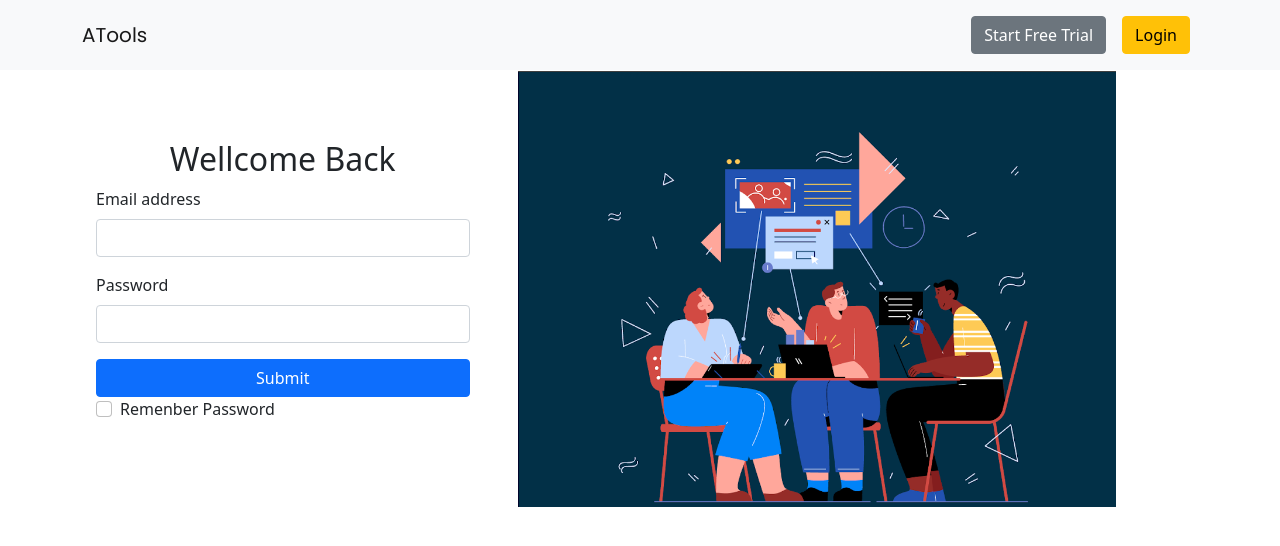
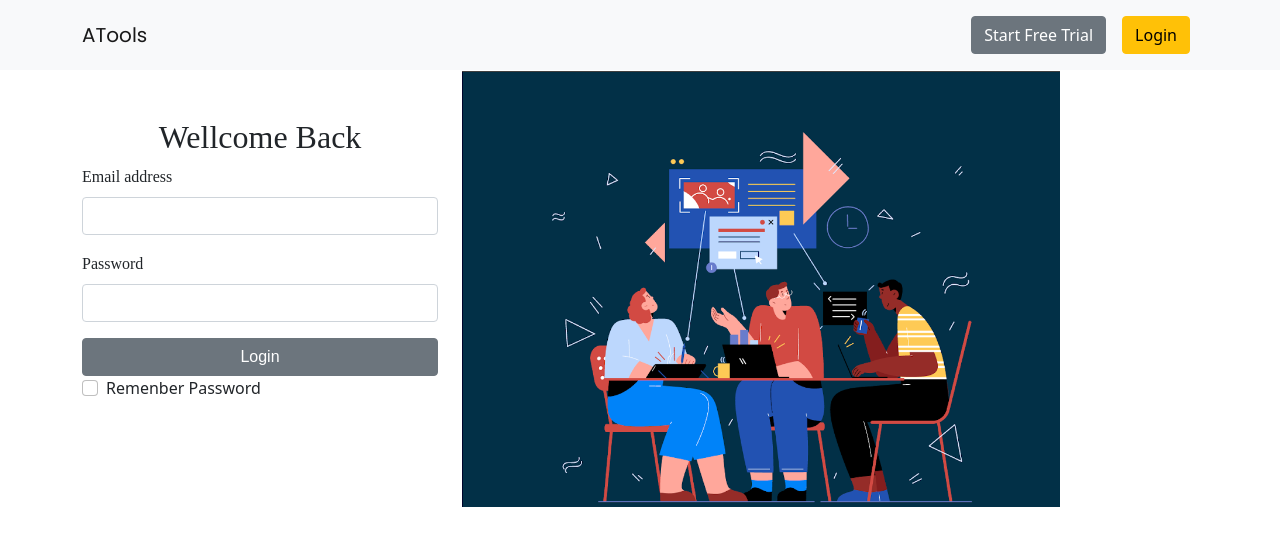
Before and after one commit to Shuvoghosh7/login-form, a React (Create React App) app: page / in a window 1280 px wide. Shown: the top 546 px of the page. Built offline with nearby package versions, Linux system fonts and the light colour scheme.

Commit message:
fix some problem

```diff
--- a/src/Component/LoginForm.js
+++ b/src/Component/LoginForm.js
@@ -1,60 +1,65 @@
 import React from 'react';
 import picture from '../img/picture.PNG'
 const LoginForm = () => {
-    const handealSubmit=(e)=>{
+    const handealSubmit = (e) => {
         e.preventDefault();
         const email = e.target.email.value
         const password = e.target.password.value
-        console.log(email,password)
-        fetch('https://reqres.in/api/login',{
-            method:"POST",
+        console.log(email, password)
+        fetch('https://reqres.in/api/login', {
+            method: "POST",
             headers: {
                 'content-type': 'application/json'
             },
-            body: JSON.stringify({email,password })
+            body: JSON.stringify({ email, password })
         })
-        .then(res =>res.json())
-        .then(data =>{
+            .then(res => res.json())
+            .then(data => {
                 console.log(data)
-            if(data.error){
+                if (data.error) {
                     alert(data.error)
 
-            }else{
+                } else {
                     alert("success")
                 }
-
             })
 
     }
     return (
-        <div className='d-lg-flex justify-content-around align-items-center gx-5 mx-5'>
-            <div className='mx-5 flex-fill '>
-                <h2 className='text-center'>Wellcome Back</h2>
+        <div class="container">
+            <div class="row">
+                <div class="col-lg-4 col-sm-12 col-md-6 mt-5">
+
+                        <h2 className='text-center' style={{ fontFamily: 'sans-seri' }}>Wellcome Back</h2>
                         <form onSubmit={handealSubmit}>
                             <div class="mb-3">
-                        <label for="email" class="form-label">Email address</label>
+                                <label for="email" class="form-label" style={{ fontFamily: 'sans-seri' }}>Email address</label>
                                 <input type="email"
                                     name="email"
                                     class="form-control" id="exampleInputEmail1" aria-describedby="emailHelp" />
                             </div>
                             <div class="mb-3">
-                        <label for="exampleInputPassword1" class="form-label">Password</label>
+                                <label for="exampleInputPassword1" class="form-label" style={{ fontFamily: 'sans-seri' }}>Password</label>
                                 <input type="password"
                                     name="password"
                                     class="form-control" id="exampleInputPassword1" />
                             </div>
-                    <button type="submit" class="btn btn-primary w-100">Submit</button>
+                            <button type="submit" class="btn btn-secondary w-100" style={{ fontFamily: 'sans-serif' }}>Login</button>
                             <div class="mb-3 form-check">
                                 <input type="checkbox" class="form-check-input" id="exampleCheck1" />
                                 <label class="form-check-label" for="exampleCheck1">Remenber Password</label>
                             </div>
                         </form>
 
+
                 </div>
-            <div className='flex-fill'>
+                <div class="col-lg-8 col-md-6">
                     <img className='img-fluid' src={picture} alt="" />
                 </div>
             </div>
+
+        </div>
+
     );
 };
 
--- a/src/Component/Navber.js
+++ b/src/Component/Navber.js
@@ -13,8 +13,8 @@ const Navber = () => {
 
                     </Nav>
                     <Nav>
-                        <Nav.Link href="#deets"><button className='btn btn-secondary'>Start Free Trial</button></Nav.Link>
-                        <Nav.Link eventKey={2} href="#memes">
+                        <Nav.Link href="#StartFree "><button className='btn btn-secondary'>Start Free Trial</button></Nav.Link>
+                        <Nav.Link eventKey={2} href="#navbar">
                             <button className='btn btn-warning'>Login</button>
                         </Nav.Link>
                     </Nav>
```
Lines whose indentation alone changed are shown as unchanged.
